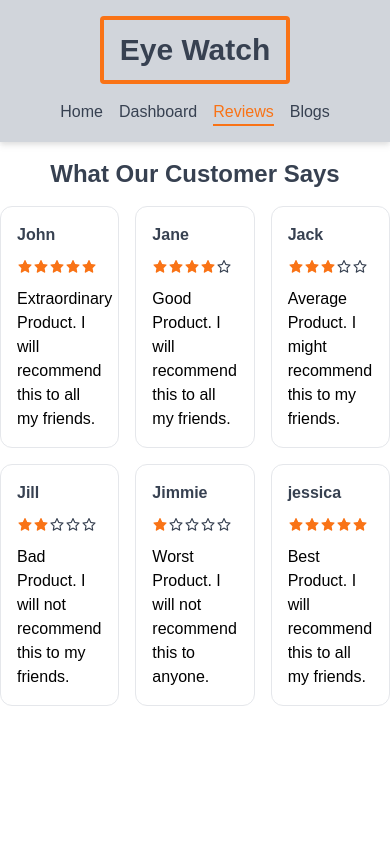
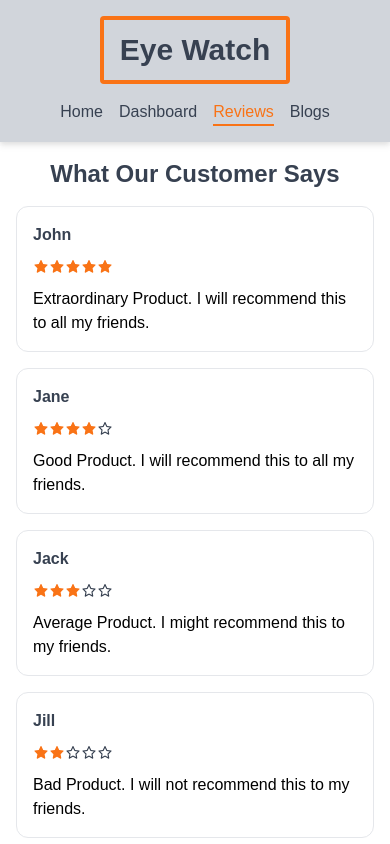
Before and after one commit to nhridoy/product-analysis-website, a React (Create React App) app: page /reviews in a window 390 px wide. Shown: the top 844 px of the page. Built offline with nearby package versions, Linux system fonts and the light colour scheme.

Commit message:
Review Page Responsive

```diff
--- a/src/Pages/Reviews/Reviews.js
+++ b/src/Pages/Reviews/Reviews.js
@@ -5,12 +5,12 @@
 const Reviews = () => {
   const [reviews, setReviews] = useReviews();
   return (
-    <div className="py-4 bg-white">
+    <div className="p-4 bg-white">
       <div className="container mx-auto flex flex-col gap-4 items-center">
         <h2 className="text-2xl font-semibold text-gray-700">
           What Our Customer Says
         </h2>
-        <div className="grid grid-cols-3 gap-4">
+        <div className="grid grid-cols-1 md:grid-cols-3 gap-4">
           {reviews.map((review) => (
             <SingleReview key={review.id} review={review} />
           ))}
```
